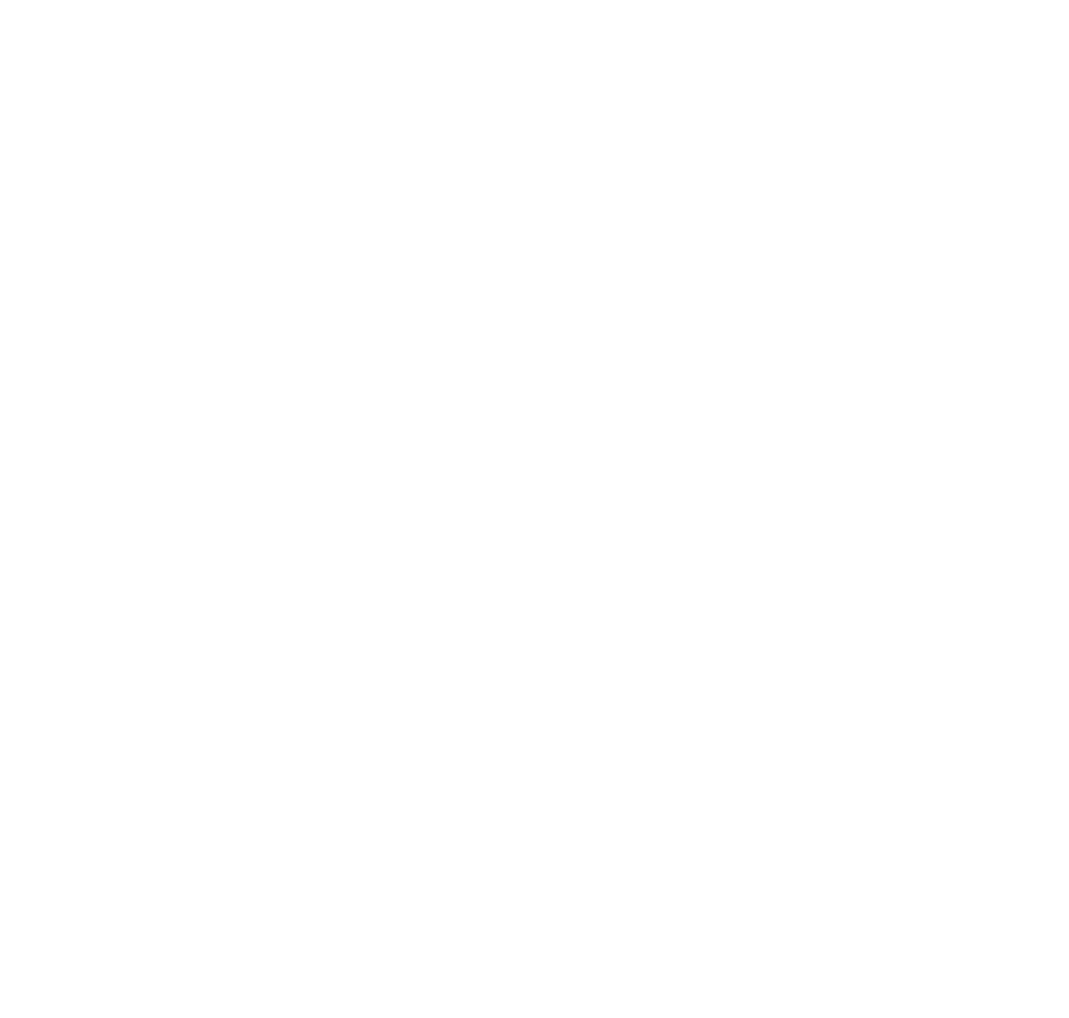
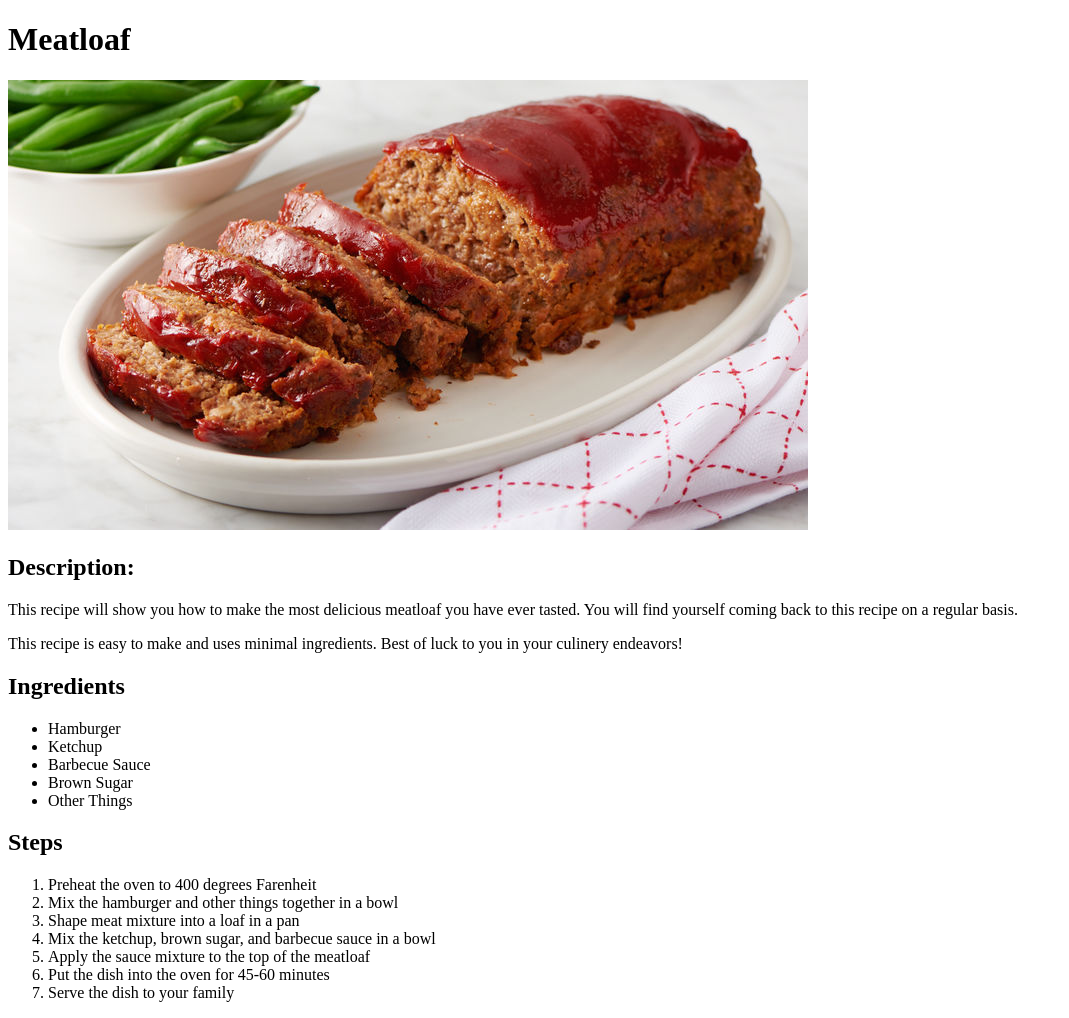
Before and after one commit to Nate-B-Verm/odin-recipes, a plain HTML site: page recipes/meatloaf.html in a window 1280 px wide. Shown: the whole page, without its empty margins (0-1069 px from the left). Before the commit the page ends 800 px from the top, so only its background shows below. Drawn offline with Linux system fonts and the light colour scheme.

Commit message:
Change incorrect headings

```diff
--- a/recipes/meatloaf.html
+++ b/recipes/meatloaf.html
@@ -0,0 +1,37 @@
+<!DOCTYPE html>
+<html lang="en">
+    <head>
+        <title>Lasagna Recipe</title>
+        <meta charset="UTF-8">
+    </head>
+    <body>
+        <h1>Meatloaf</h1>
+        <img src="../images/meatloaf.jpg" alt="A picture of delicious Meatloaf">
+        <h2>Description:</h2>
+        <p>This recipe will show you how to make the most delicious
+            meatloaf you have ever tasted. You will find yourself coming back to
+            this recipe on a regular basis.
+        </p>
+        <p> This recipe is easy to make and uses minimal ingredients. Best of luck
+            to you in your culinery endeavors!
+        </p>
+        <h2>Ingredients</h2>
+        <ul>
+            <li>Hamburger</li>
+            <li>Ketchup</li>
+            <li>Barbecue Sauce</li>
+            <li>Brown Sugar</li>
+            <li>Other Things</li>
+        </ul>
+        <h2>Steps</h2>
+        <ol>
+            <li>Preheat the oven to 400 degrees Farenheit</li>
+            <li>Mix the hamburger and other things together in a bowl</li>
+            <li>Shape meat mixture into a loaf in a pan</li>
+            <li>Mix the ketchup, brown sugar, and barbecue sauce in a bowl</li>
+            <li>Apply the sauce mixture to the top of the meatloaf</li>
+            <li>Put the dish into the oven for 45-60 minutes</li>
+            <li>Serve the dish to your family</li>
+        </ol>
+    </body>
+</html>
```
Also changed, not shown: recipes/sloppyjoes.html (+1 -1 lines).
